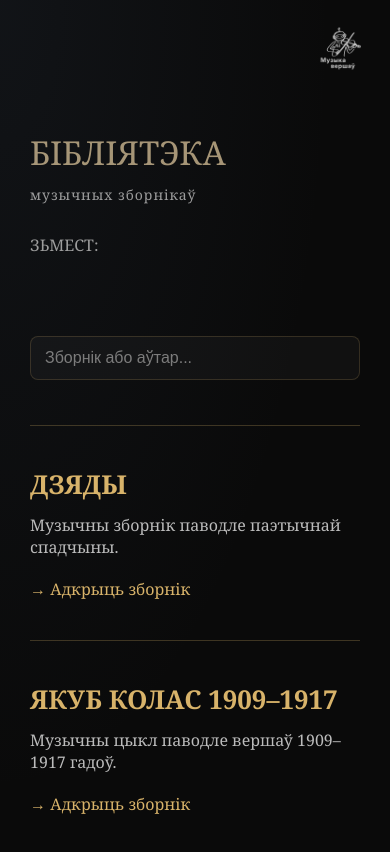
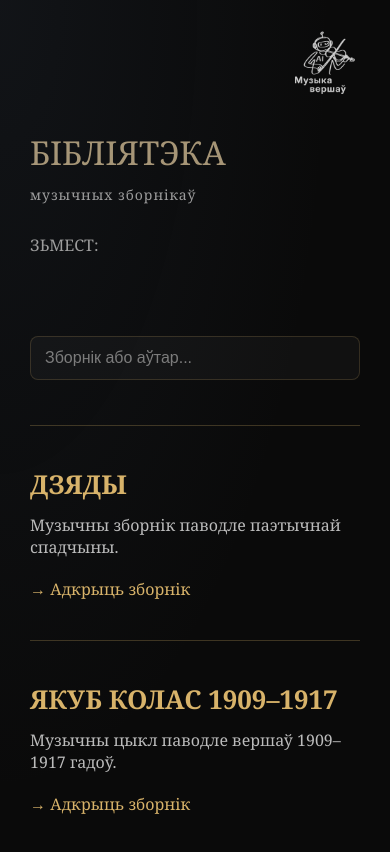
Before and after one commit to muzykaviersau/bibliateka, a plain HTML site: page index.html in a window 390 px wide. Shown: the top 852 px of the page. Drawn offline with Linux system fonts and the light colour scheme.

Commit message:
Абнаўленьне library homepagя03

```diff
--- a/index.html
+++ b/index.html
@@ -179,12 +179,12 @@
 
       @media (max-width: 900px) {
         .project-brand {
-          position: fixed;
+          position: absolute;
           top: 20px;
           right: 17px;
         }
         .mv-logo {
-          height: 60px;
+          height: 90px;
         }
         .social-icons {
           left: 75%;
```
